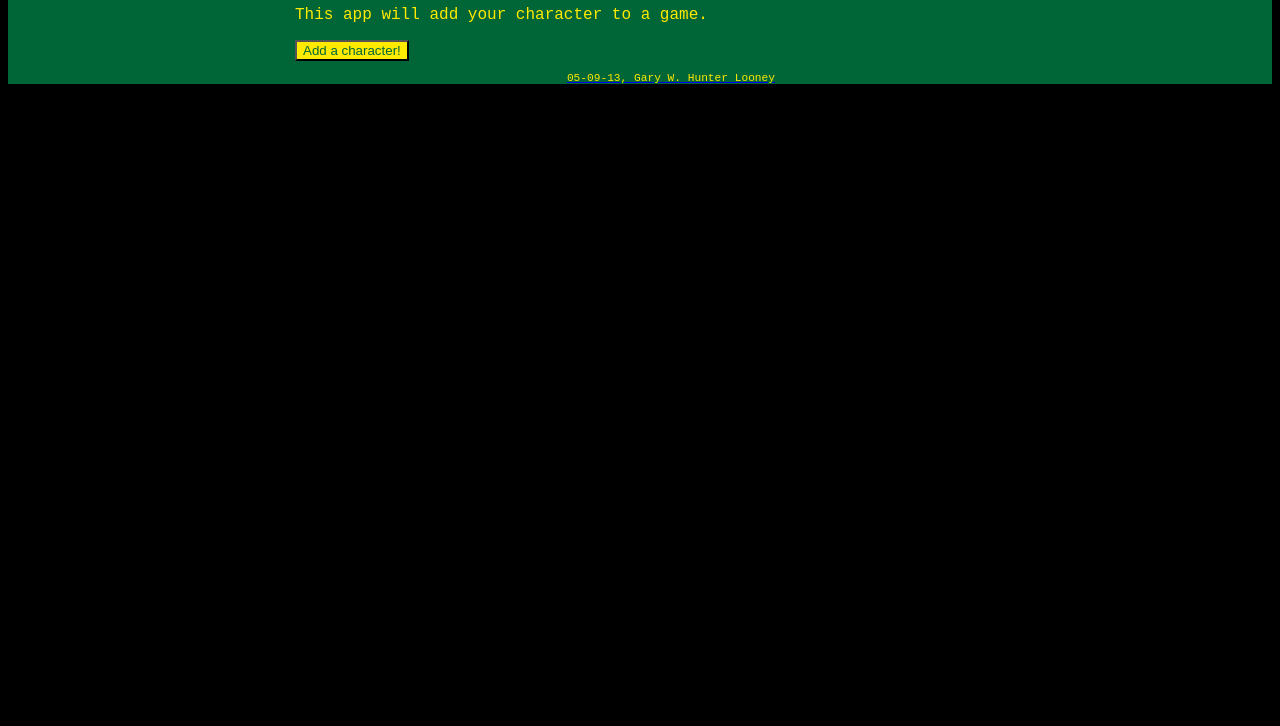
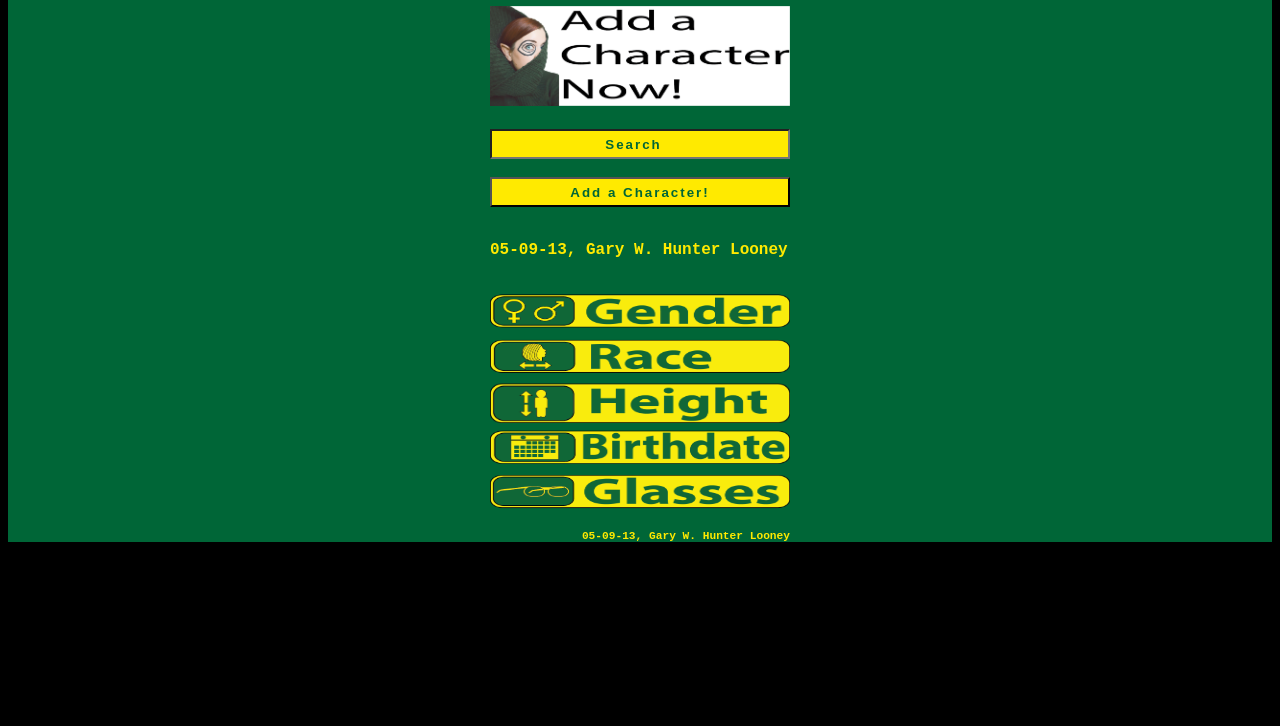
Before and after one commit to hunterlooney/Looney_Gary_MIU_project_1, a plain HTML site: page index.html in a window 1280 px wide. Shown: the part 74-800 px from the top of the page. Drawn offline with Linux system fonts and the light colour scheme.

Commit message:
Looks good

```diff
--- a/index.html
+++ b/index.html
@@ -1,7 +1,7 @@
 <!doctype html>
 <html>
 <head>
-    <title>Gary W. Hunter Looney :: index :: Project 1 :: Term 1305</title>
+    <title>Add a Character :: Gary W. Hunter Looney :: index :: Project 1 :: Term 1305</title>
     <meta charset="utf-8" />
     <meta name="keywords" content="HTML, Add, Character">
     <meta name="description" content="Add a Character to a Game.">
@@ -15,19 +15,33 @@
 <header>
     <h1>Add a Character</h1>
 </header>
-
-<article>
-<p>This app will add your character to a game.</p>
-
-<a href="additem.html">
-<input type="button" id="addCharacter" value="Add a character!" />
-</article>
-
-
+<img src="img/Elf2.png" id="feature">
+<!-- Photo credit: Suus Wansink / Foter.com / CC BY   -->
+<br>
+<br>
+<input type="search" id="search" value="Search" />
+<br>
+<br>
+<input type="button" id="addCharacter" value="Add a Character!" onclick="additem.html"/>
+<br>
+<br>
+<browse>
+<p>05-09-13, Gary W. Hunter Looney</p>
+</browse>
+<br>
+<img src="img/Gender.png" id="genderPic">
+<br>
+<img src="img/Race.png" id="racePic">
+<br>
+<img src="img/Height.png" id="heightPic">
+<br>
+<img src="img/Birthdate.png" id="birthdatePic">
+<br>
+<img src="img/Glasses.png" id="glassPic">
 <footer>
 <p>05-09-13, Gary W. Hunter Looney</p>
 </footer>
-
+<script src="index.js" type="text/javascript"></script>
 </body>
 
 
--- /dev/null
+++ b/index.js
@@ -0,0 +1,23 @@
+//Gary W. Hunter Looney
+//Project 1
+//Add Character Java
+//Term 1305
+
+
+var goTo = document.createElement('a');
+goTo.href = "additem.html";
+
+var genderButton = document.getElementById('genderPic');
+genderButton.addEventListener("click", goTo);
+
+var raceButton = document.getElementById('racePic');
+raceButton.addEventListener("click", goTo);
+
+var heightButton = document.getElementById('heightPic');
+heightButton.addEventListener("click", goTo);
+
+var birthdateButton = document.getElementById('birthdatePic');
+birthdateButton.addEventListener("click", goTo);
+
+var glassButton = document.getElementById('glassPic');
+glassButton.addEventListener("click", goTo);
--- a/styles.css
+++ b/styles.css
@@ -11,9 +11,9 @@ h1 {
     background-color: #ffea00;
     color: #006637;
     text-align:center;
-    text-shadow: 2px 2px #000000;
+    font-weight: bold;
 	font-size: 200%;
-	width: 480px;
+	width: 300px;
 	word-spacing:1px;
 	text-transform:capitalize;
 }
@@ -25,7 +25,7 @@ h2 {
     font-family: sans-serif;
     text-align:center;
 	font-size: 150%;
-	width: 480px;
+	width: 300px;
 	letter-spacing:2px;
 	font-variant:small-caps;
 }
@@ -34,7 +34,9 @@ body {
     background-color: #006637;
     color: #ffea00;
     text-align:left
-	width: 480px;
+	width: 300px;
+    font-weight: bold;
+
 }
 
 footer {
@@ -43,11 +45,12 @@ footer {
     color: #ffea00;
     text-align:right;
 	font-size: 70%;
-	width: 480px;
+	width: 300px;
+
 }
 
 #wrap {
-	width: 690px;
+	width: 300px;
 	margin: 0 auto;
 }
 
@@ -57,8 +60,54 @@ footer {
 }
 
 #addCharacter {
+    width: 300px;
     background-color: #ffea00;
     color: #006637;
+    text-align:center;
+    font-weight: bold;
+    letter-spacing:2px;
+	font-variant:caps;
+	height: 30px;
+}
+
+#feature {
+		width: 300px;
+}
+
+#search {
+	width: 300px;
+    background-color: #ffea00;
+    color: #006637;
+    text-align:center;
+    font-weight: bold;
+    letter-spacing:2px;
+	font-variant:caps;
+	height: 30px;
+}
+
+#glassPic {
+	width: 300px;
+	height: 40px;
+}
+
+#genderPic {
+	width: 300px;
+	height: 40px;
+}
+
+#racePic {
+	width: 300px;
+	height: 40px;
+}
+
+#heightPic {
+	width: 300px;
+	height: 40px;
+}
+
+#birthdatePic {
+	width: 300px;
+	height: 40px;
 }
 
 #cname {
```
Also changed, not shown: img/Birthdate.png (added), img/Elf2.png (added), img/Gender.png (added), img/Glasses.png (added), img/Height.png (added), img/Race.png (added), 1 other file.
